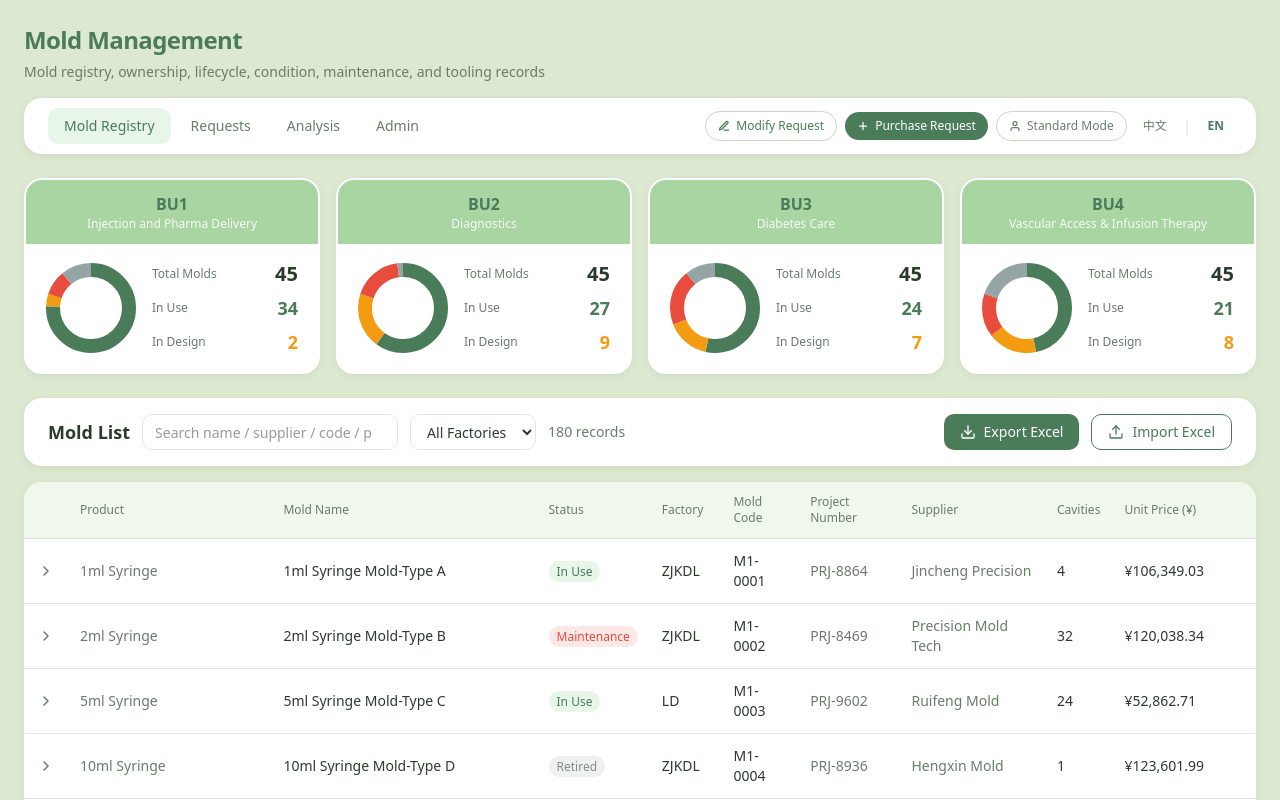
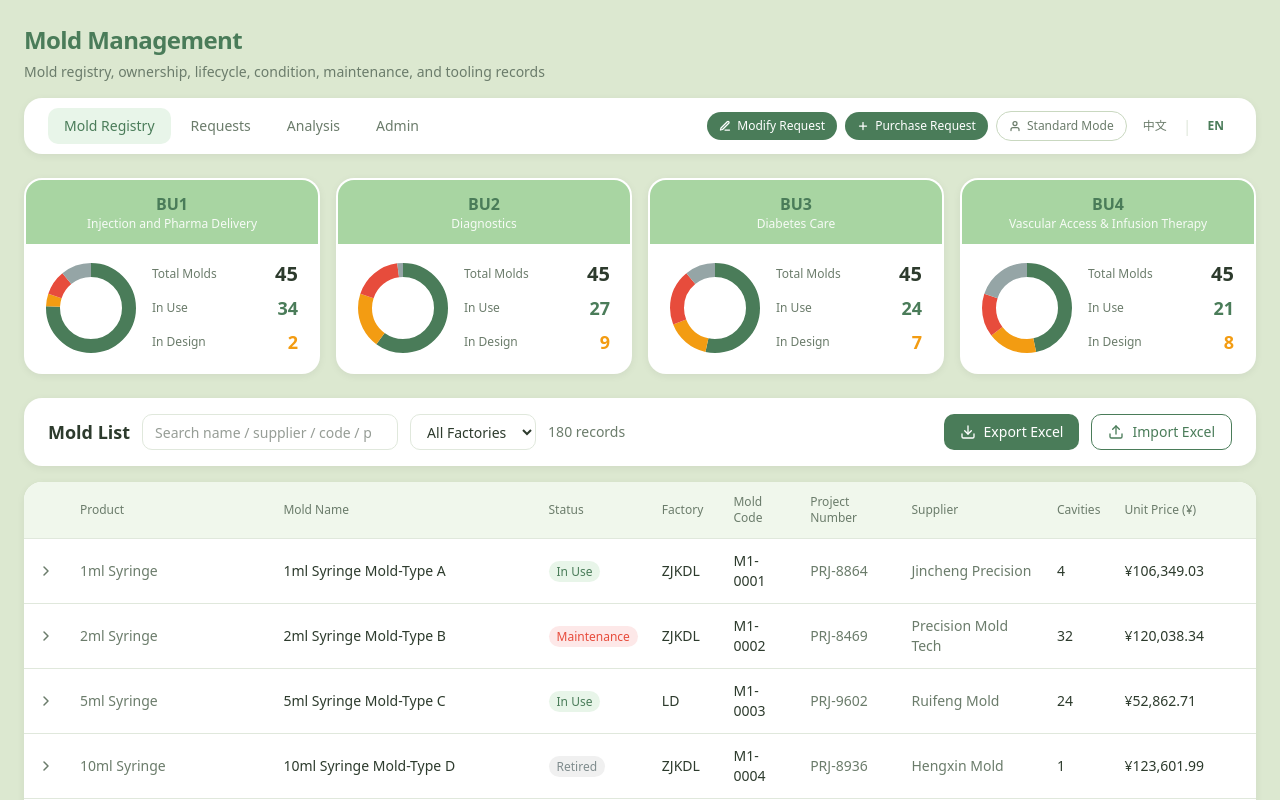
Before and after one commit to erikzhuang-dev/ubzhuangs-robot, a Next.js app: page / in a window 1280 px wide. Shown: the top 800 px of the page. Built offline with nearby package versions, Linux system fonts and the light colour scheme.

Commit message:
style(nav): 修改申请按钮改为绿色底白字，与购买申请样式一致
Coze-Commit-Type: user
Coze-User-ID: 1743168901482536
Coze-Conversation-ID: 12897442

```diff
--- a/src/app/page.tsx
+++ b/src/app/page.tsx
@@ -1359,8 +1359,8 @@ export default function Home() {
               <>
                 <button
                   onClick={openModifyModal}
-                  className="flex items-center gap-1.5 whitespace-nowrap rounded-full border px-3 py-1.5 text-xs font-medium transition-colors"
-                  style={{ backgroundColor: '#ffffff', borderColor: '#c9d8c0', color: '#4a7c59' }}
+                  className="flex items-center gap-1.5 whitespace-nowrap rounded-full px-3 py-1.5 text-xs font-medium text-white transition-colors hover:opacity-90"
+                  style={{ backgroundColor: '#4a7c59' }}
                   title={lang === 'zh' ? '提交模具修改申请' : 'Submit a mold modify request'}
                 >
                   <svg width="12" height="12" viewBox="0 0 24 24" fill="none" stroke="currentColor" strokeWidth="2.5" strokeLinecap="round" strokeLinejoin="round">
```
Also changed, not shown: assets/image_20260914105643094.png (added).
